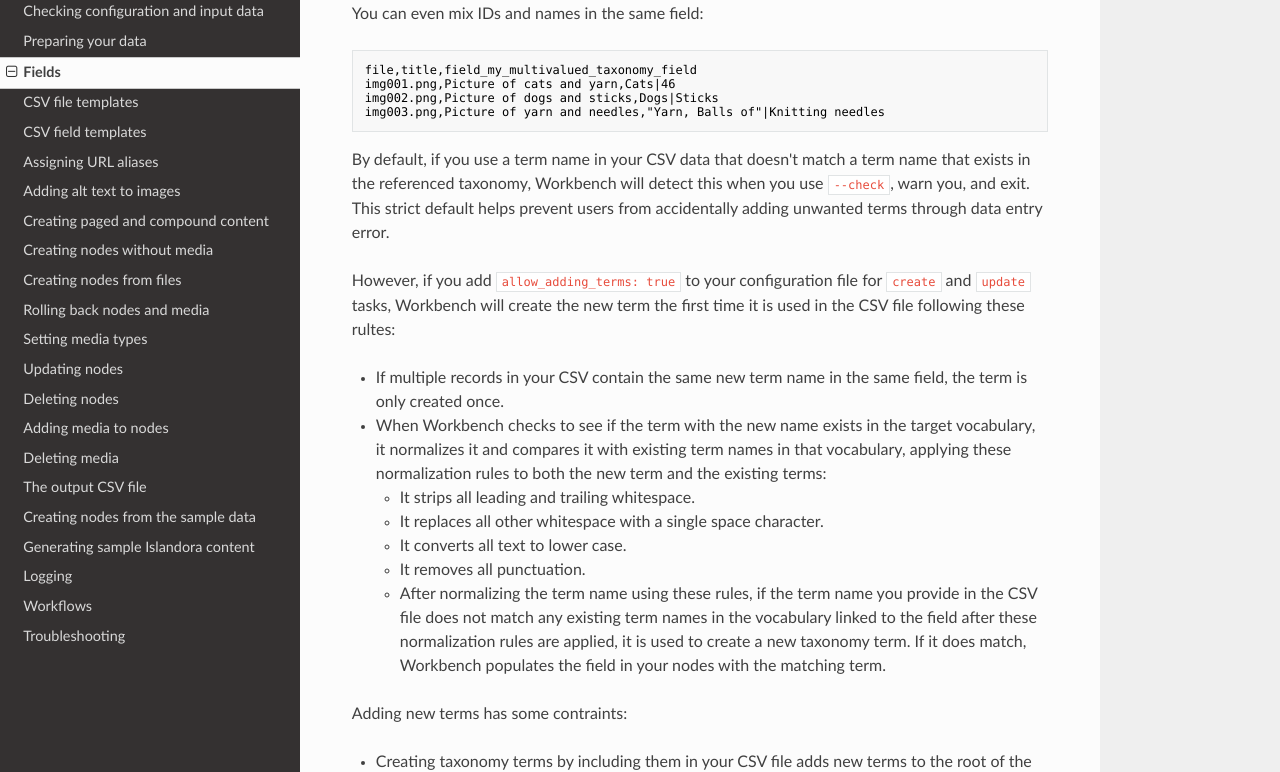
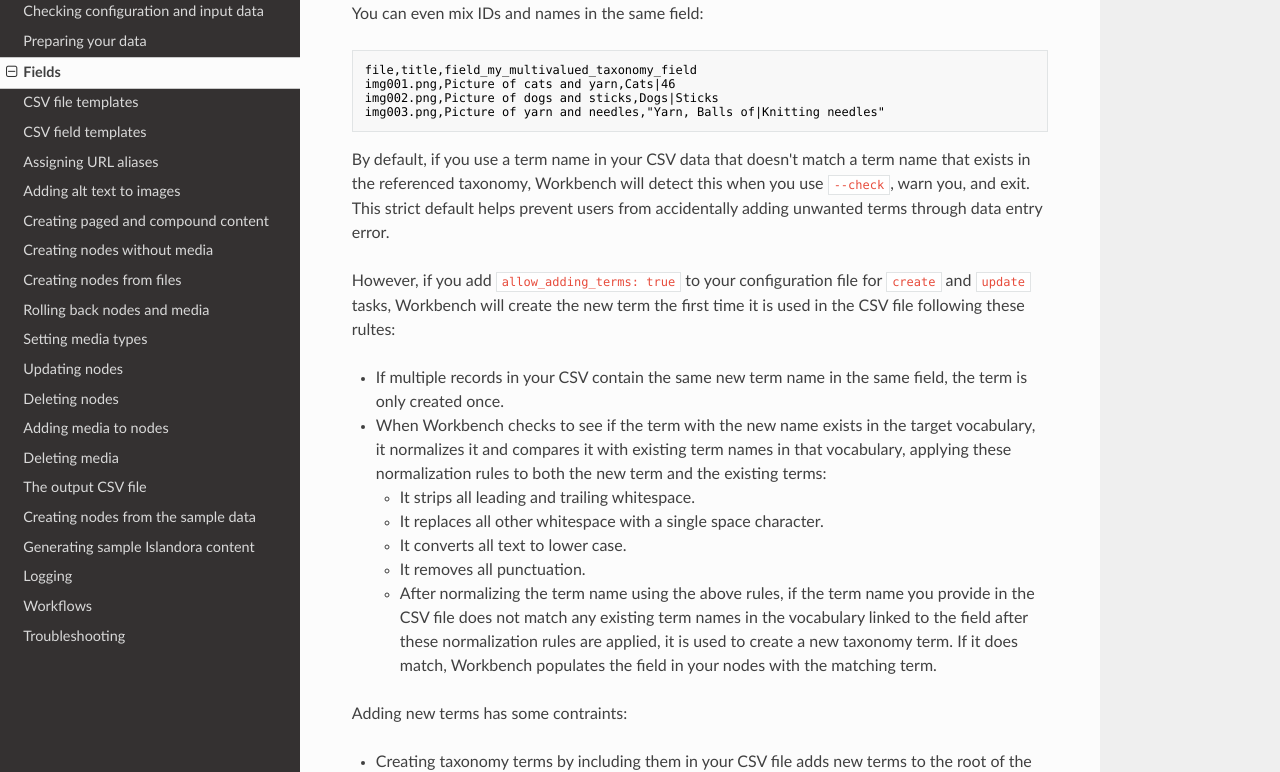
Before and after one commit to mjordan/islandora_workbench_docs, an MkDocs documentation site: the page built from docs/fields.md, in a window 1280 px wide and 1400 px high, scrolled down 4773 px. Shown: the part 197-969 px from the top of the window. Built offline with MkDocs 1.6.1, drawn with Linux system fonts in a browser that asks for light colours; nearby versions of some CDN libraries; old or Windows-style settings are respelled for this version of MkDocs; some of the changed text lies outside the part shown.

Commit message:
Additional cleanup.

````diff
--- a/docs/fields.md
+++ b/docs/fields.md
@@ -132,7 +132,7 @@
 file,title,field_my_multivalued_taxonomy_field
 img001.png,Picture of cats and yarn,Cats|46
 img002.png,Picture of dogs and sticks,Dogs|Sticks
-img003.png,Picture of yarn and needles,"Yarn, Balls of"|Knitting needles
+img003.png,Picture of yarn and needles,"Yarn, Balls of|Knitting needles"
 ```
 By default, if you use a term name in your CSV data that doesn't match a term name that exists in the referenced taxonomy, Workbench will detect this when you use `--check`, warn you, and exit. This strict default helps prevent users from accidentally adding unwanted terms through data entry error.
 
@@ -144,7 +144,7 @@
     * It replaces all other whitespace with a single space character.
     * It converts all text to lower case.
     * It removes all punctuation.
-    * After normalizing the term name using these rules, if the term name you provide in the CSV file does not match any existing term names in the vocabulary linked to the field after these normalization rules are applied, it is used to create a new taxonomy term. If it does match, Workbench populates the field in your nodes with the matching term.
+    * After normalizing the term name using the above rules, if the term name you provide in the CSV file does not match any existing term names in the vocabulary linked to the field after these normalization rules are applied, it is used to create a new taxonomy term. If it does match, Workbench populates the field in your nodes with the matching term.
 
 Adding new terms has some contraints:
 
@@ -219,7 +219,7 @@
 
 ![Linked agent example](images/linked_agent.png)
 
-To be able to populate Typed Relation fields using CSV data with the three pieces of required data (authority list, relation type, target term), Islandora Workbench supports CSV values that contain the corresponding namespace, relator code, and taxonomy term ID, each separated by a colon (`:`), like this:.
+To be able to populate Typed Relation fields using CSV data with the three pieces of required data (authority list, relation type, target term), Islandora Workbench supports CSV values that contain the corresponding namespace, relator code, and taxonomy term ID, each separated by a colon (`:`), like this:
 
 `relators:art:30`
 
@@ -228,14 +228,14 @@
 !!! note
     Note that the structure required for typed relation values in the CSV file is not the same as the structure of the relations configuration depicted in the screenshot of the "Available Relations" list above.
 
-You can also use taxonomy term names, as opposed to term IDs, as targets:
+A second option for populating Typed Relation fields is to use taxonomy term names (as opposed to term IDs) as targets:
 
 `"relators:art:Jordan, Mark"`
 
 !!! warning
     In the next few paragraphs, the word "namespace" is used to describe two different kinds of namespaces - first, a vocabulary ID in the local Drupal and second, an ID for the external authority list of relators, for example by the Library of Congress.
 
-As we saw in the "Using term names in multi-vocabulary fields" section above, if the field that we are populating references multiple vocabularies, we need to tell Drupal which vocabulary we are referring to with a local vocabulary namespace. To add a local vocabulary namespace to Typed Relation field CSV structure, we prepend it to the term name, like this:
+As we saw in the "Using term names in multi-vocabulary fields" section above, if the field that we are populating references multiple vocabularies, we need to tell Drupal which vocabulary we are referring to with a local vocabulary namespace. To add a local vocabulary namespace to Typed Relation field CSV structure, we prepend it to the term name, like this (note the addition of "person"):
 
 `"relators:art:person:Jordan, Mark"`
 
````
Also changed, not shown: site/index.html, site/installation/index.html.
